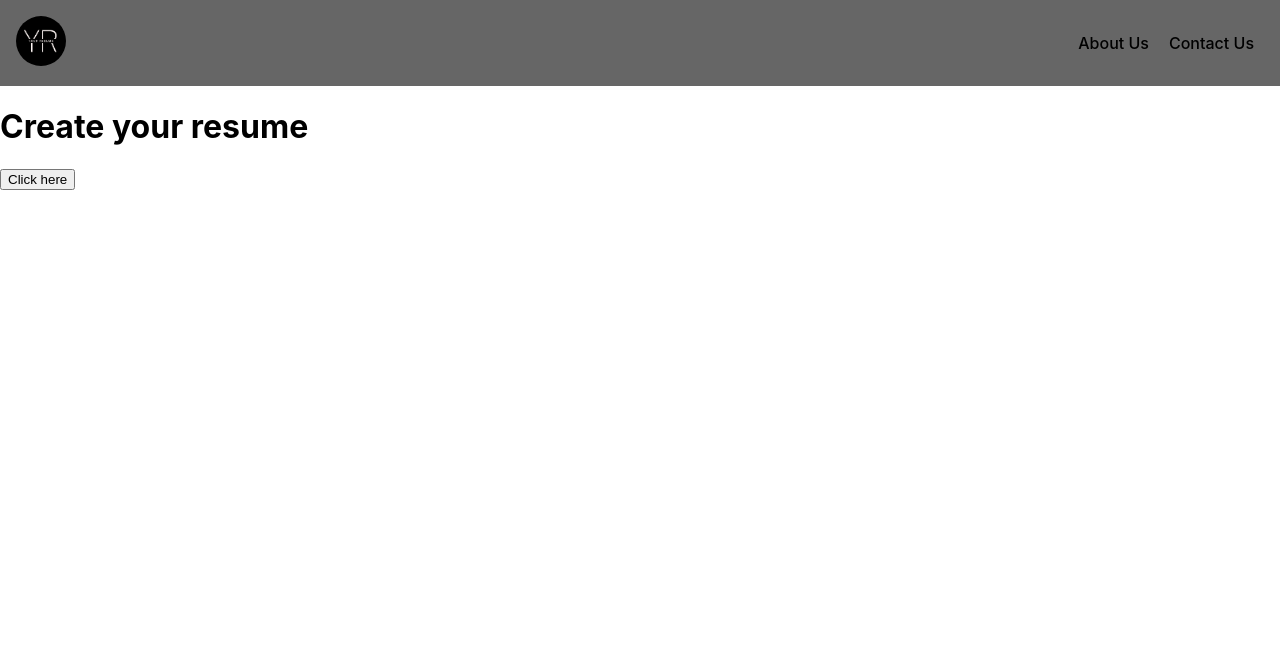
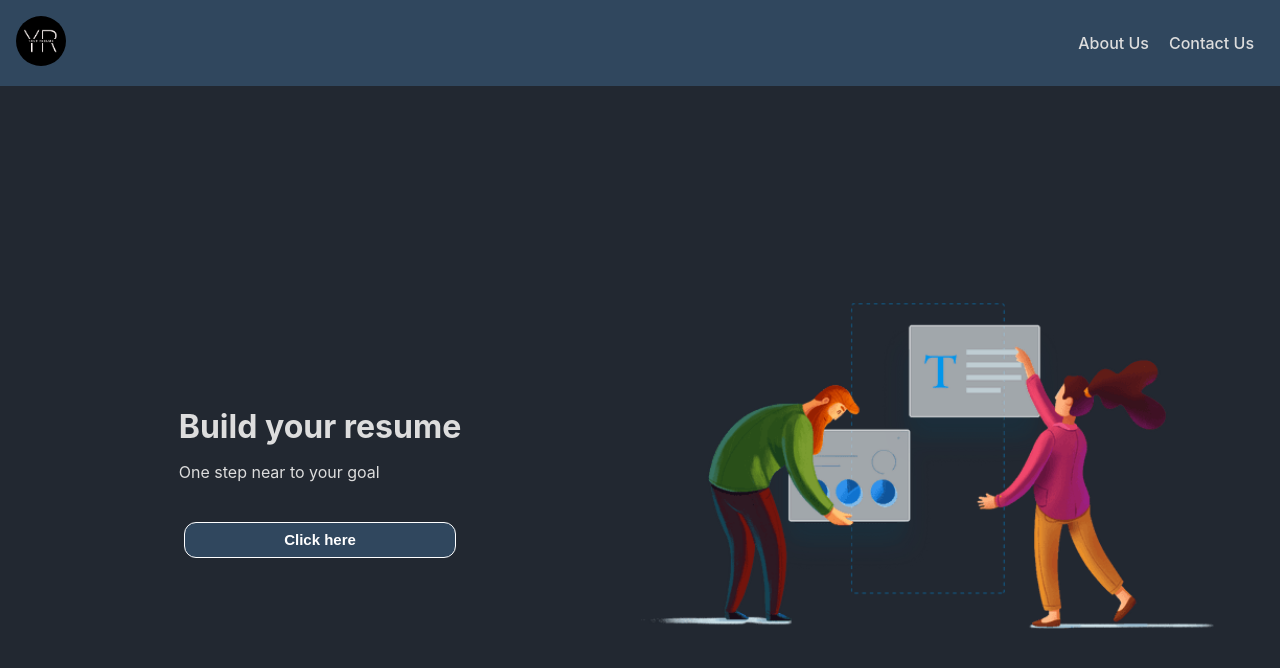
Before and after one commit to nehagupta1504/YourResume-React, a React (Create React App) app: page / in a window 1280 px wide. Shown: the top 668 px of the page. Built offline with nearby package versions, Linux system fonts and the light colour scheme.

Commit message:
css changes

```diff
--- a/src/component/header/header.module.css
+++ b/src/component/header/header.module.css
@@ -1,5 +1,8 @@
 .header-container {
-    background-color: #666666;
+    color: #dddddd;
+    background-color: #30475e;
+    position: sticky;
+    top: 0;
 }
 .header {
     display: flex;
--- a/src/component/home/home.js
+++ b/src/component/home/home.js
@@ -1,10 +1,37 @@
 import { useNavigate } from "react-router-dom";
+import styles from "./home.module.css";
+import homeImage from "../../assets/cv_builder.png";
 export const Home = () => {
     const navigate = useNavigate();
     return (
         <>
-            <h1>Create your resume</h1>
-            <button onClick={() => navigate("/resume")}>Click here</button>
+            <div className={styles["home-page"]}>
+                <div className={styles["home-details"]}>
+                    <div className={styles["home-details_heading"]}>
+                        <h1
+                            className={`margin ${styles["home-details_main-heading"]}`}
+                        >
+                            Build your resume
+                        </h1>
+                        <span
+                            className={`margin ${styles["home-details_sub-heading"]}`}
+                        >
+                            One step near to your goal
+                        </span>
+                    </div>
+                    <div className={styles["home-details_call-to-action"]}>
+                        <button
+                            className={`btn btn-dark margin  ${styles["home-details_action"]}`}
+                            onClick={() => navigate("/resume")}
+                        >
+                            Click here
+                        </button>
+                    </div>
+                </div>
+                <div className={styles["home-image-parent"]}>
+                    <div className={styles["home-image"]}></div>
+                </div>
+            </div>
         </>
     );
 };
--- /dev/null
+++ b/src/component/home/home.module.css
@@ -0,0 +1,52 @@
+.home-page {
+    display: grid;
+    grid-auto-flow: column;
+    grid-template-columns: minmax(0px, 1fr) minmax(0px, 1fr);
+    background-color: #222831;
+    color: #dddddd;
+}
+.home-details {
+    display: flex;
+    flex-direction: column;
+    justify-content: center;
+    padding: 20px;
+    align-items: center;
+}
+.home-image-parent {
+    display: flex;
+    align-items: center;
+    height: 100vh;
+}
+.home-image {
+    background-image: url("../../assets/cv_builder.png");
+    width: 90%;
+    height: 70%;
+    background-repeat: no-repeat;
+    background-size: contain;
+}
+
+.home-details_action {
+    margin-top: 2rem;
+    width: 17rem;
+    font-weight: 700;
+    font-size: 15px;
+}
+
+.home-details_heading,
+.home-details_call-to-action {
+    display: flex;
+    flex-direction: column;
+    padding: 0 2rem;
+}
+.home-details_main-heading,
+.home-details_sub-heading {
+    margin-bottom: 0.5rem;
+    margin-top: 0.5rem;
+}
+
+/* Media queries for small screen */
+@media only screen and (max-width: 1200px) {
+    .home-image {
+        height: 43%;
+    }
+}
--- a/src/index.css
+++ b/src/index.css
@@ -15,3 +15,23 @@ code {
 .text-area {
     display: flex;
 }
+
+.btn {
+    width: 5rem;
+    height: 36px;
+    border-radius: 12px;
+}
+.btn-dark {
+    background-color: #30475e;
+    color: white;
+    font-weight: 500;
+    border: 1px solid white;
+}
+
+.margin {
+    margin: 1rem;
+}
+
+.padding {
+    padding: 1rem;
+}
```
Also changed, not shown: src/assets/cv_builder.png (added), src/assets/theme-home.png (added), src/component/home/home.css (deleted).
